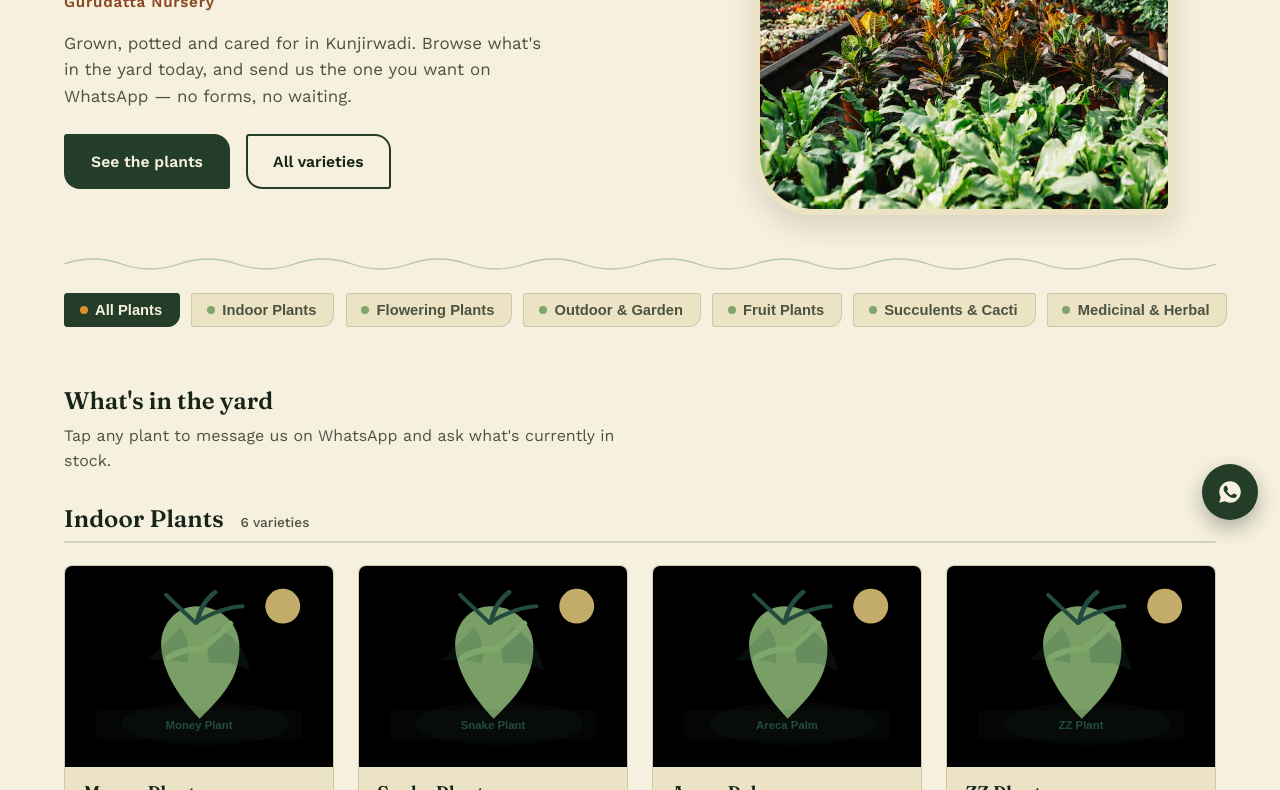
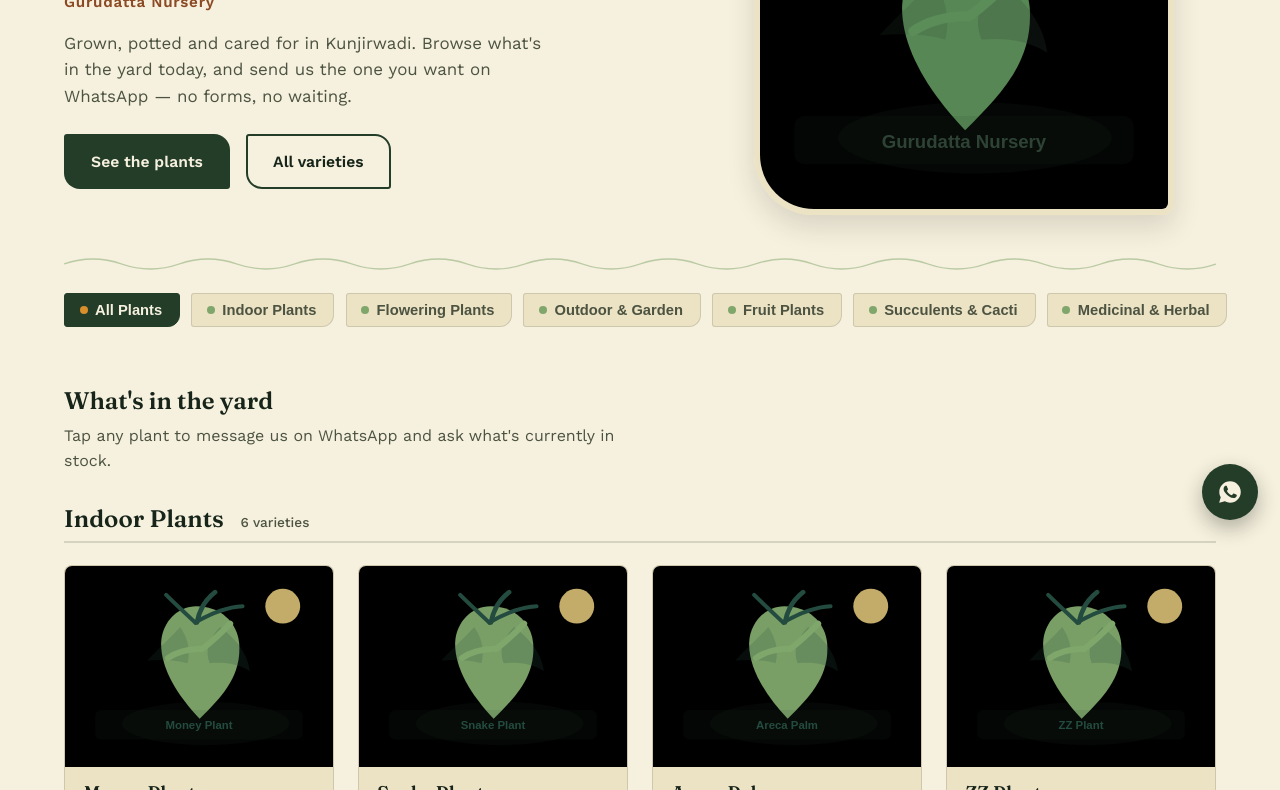
Before and after one commit to anujkanchan2427-source/Gurudatta-Plants-Nursery-Website-, a plain HTML site: page index.html in a window 1280 px wide. Shown: the part 258-1048 px from the top of the page. Drawn offline with nearby package versions, Linux system fonts and the light colour scheme; a web font is replaced by a local one.

Commit message:
Use generated artwork for hero image

```diff
--- a/index.html
+++ b/index.html
@@ -48,7 +48,7 @@
       </div>
     </div>
     <div class="hero-art">
-      <img src="images/greenhouse.jpg" alt="Potted plants growing inside the Gurudatta Nursery greenhouse" class="hero-photo">
+      <img id="heroPhoto" src="" alt="AI-generated illustration of potted plants at Gurudatta Nursery" class="hero-photo">
     </div>
   </section>
 
--- a/script.js
+++ b/script.js
@@ -229,6 +229,10 @@ function setupNavToggle() {
 
 /* ================= INIT ================= */
 document.addEventListener("DOMContentLoaded", () => {
+  document.getElementById("heroPhoto").src = makePlantArt({
+    name: "Gurudatta Nursery",
+    category: "outdoor",
+  });
   document.getElementById("headerWhatsapp").href = whatsappLink();
   document.getElementById("aboutWhatsapp").href = whatsappLink();
   document.getElementById("floatWhatsapp").href = whatsappLink();
```
